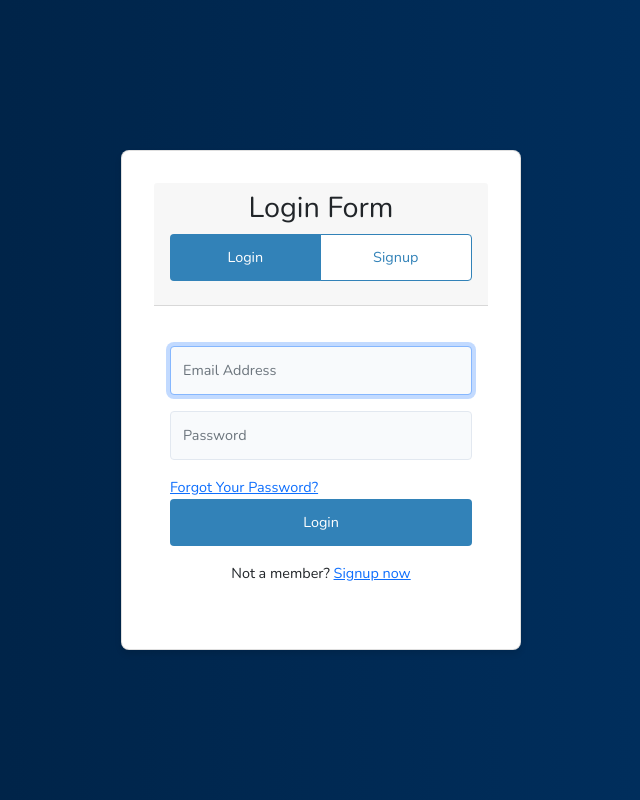
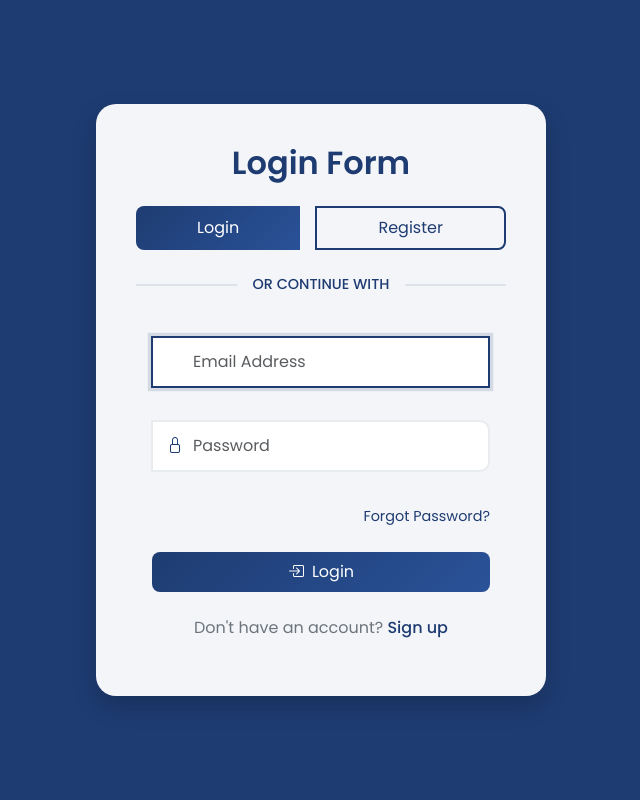
Before and after one commit to l4nszxc/l4nszxc-lavalustman_system, a PHP site: the page made by lavalustman_system/app/views/auth/login.php in a window 1280 px wide. Shown: the whole page, without its empty margins (319-959 px from the left). Run offline with PHP 8.4, Linux system fonts and the light colour scheme; the template is opened without the code that fills it, so the values that code supplies are empty.

Commit message:
updated ui of login reg

```diff
--- a/lavalustman_system/app/controllers/FlashcardsController.php
+++ b/lavalustman_system/app/controllers/FlashcardsController.php
@@ -2,11 +2,9 @@
 defined('PREVENT_DIRECT_ACCESS') OR exit('No direct script access allowed');
 
 class FlashcardsController extends Controller {
-    private $flashcardsModel;
-
     public function __construct() {
         parent::__construct();
-        $this->flashcardsModel = new FlashcardsModel();
+        $this->call ->model('flashcardsModel');
     }
 
 
--- a/lavalustman_system/app/views/auth/login.php
+++ b/lavalustman_system/app/views/auth/login.php
@@ -3,67 +3,163 @@
 <head>
     <meta charset="utf-8">
     <meta name="viewport" content="width=device-width, initial-scale=1">
-    <title>Login</title>
+    <title>Login - Gayoso Dental Clinic</title>
     <link rel="icon" type="image/png" href="<?=base_url();?>public/img/favicon.ico"/>
-    <!-- Fonts -->
-    <link rel="dns-prefetch" href="//fonts.gstatic.com">
-    <link href="https://fonts.googleapis.com/css?family=Nunito" rel="stylesheet">
-    <!-- Styles -->
-    <link href="<?=base_url();?>public/css/main.css" rel="stylesheet">
-    <link href="<?=base_url();?>public/css/style.css" rel="stylesheet">
+    <link href="https://fonts.googleapis.com/css2?family=Poppins:wght@400;500;600&display=swap" rel="stylesheet">
+    <link href="https://cdn.jsdelivr.net/npm/bootstrap@5.3.0/dist/css/bootstrap.min.css" rel="stylesheet">
+    <link rel="stylesheet" href="https://cdn.jsdelivr.net/npm/bootstrap-icons@1.11.2/font/bootstrap-icons.css">
     <style>
         body {
-            background: linear-gradient(to right, #001f3f, #003366);
+            font-family: 'Poppins', sans-serif;
+            background: linear-gradient(135deg, #1e3c72 0%, #1e3c72);
+            height: 100vh;
             display: flex;
             justify-content: center;
             align-items: center;
-            height: 100vh;
             margin: 0;
-            font-family: 'Nunito', sans-serif;
         }
         .card {
-            background: white;
-            border-radius: 8px;
-            box-shadow: 0 4px 6px rgba(0, 0, 0, 0.1);
+            background: rgba(255, 255, 255, 0.95);
+            border: none;
+            border-radius: 20px;
+            box-shadow: 0 10px 25px rgba(0,0,0,0.2);
+            padding: 2.5rem;
             width: 100%;
-            max-width: 400px;
-            padding: 2rem;
+            max-width: 450px;
+            transition: all 0.3s ease;
         }
         .card-header {
+            background: none;
+            border: none;
             text-align: center;
+            padding: 0 0 0rem 0;
+        }
+        .card-header h2 {
+            color: #1e3c72;
+            font-size: 2rem;
+            font-weight: 600;
             margin-bottom: 1.5rem;
-        }
-        .form-control {
-            width: 100%;
-            padding: 0.75rem;
-            margin-bottom: 1rem;
-            border: 1px solid #e2e8f0;
-            border-radius: 0.25rem;
-        }
-        .btn-primary {
-            background-color: #3282b8;
-            color: white;
-            padding: 0.75rem;
-            border: none;
-            border-radius: 0.25rem;
-            width: 100%;
-            cursor: pointer;
-        }
-        .btn-primary:hover {
-            background-color: #0f4c75;
-        }
-        .btn-outline {
-            background-color: white;
-            color: #3282b8;
-            border: 1px solid #3282b8;
         }
         .btn-group {
             display: flex;
+            gap: 1rem;
             justify-content: center;
-            margin-bottom: 1rem;
+            margin-bottom: 1.5rem;
         }
-        .btn-group .btn {
+        .btn-outline {
+            color: #1e3c72;
+            border: 2px solid #1e3c72;
+            background: transparent;
+            padding: 0.5rem 2rem;
+            border-radius: 8px;
+            transition: all 0.3s;
+        }
+        .btn-outline:hover {
+            background: rgba(30, 60, 114, 0.1);
+        }
+        .btn-primary {
+            background: linear-gradient(135deg, #1e3c72 0%, #2a5298 100%);
+            border: none;
+            padding: 0.5rem 2rem;
+            border-radius: 8px;
+            color: white;
+            transition: all 0.3s;
+        }
+        .btn-primary:hover {
+            background: linear-gradient(135deg, #2a5298 0%, #1e3c72 100%);
+            transform: translateY(-2px);
+            box-shadow: 0 5px 15px rgba(30, 60, 114, 0.4);
+        }
+        .input-group {
+        position: relative;
+        margin-bottom: 2rem;  /* Increased margin to accommodate error message */
+        }
+        .input-group i {
+            position: absolute;
+            left: 15px;
+            top: 50%;
+            transform: translateY(-50%);
+            color: #1e3c72;
+            z-index: 2;  /* Reduced z-index */
+        }
+        .form-control {
+            position: relative;
+            z-index: 1;  /* Base z-index */
+            border-radius: 10px;
+            padding: 0.75rem 1rem 0.75rem 2.5rem;
+            border: 2px solid #e9ecef;
+            font-size: 1rem;
+            transition: all 0.3s;
+        }
+        .form-control:focus {
+            border-color: #1e3c72;
+            box-shadow: 0 0 0 0.2rem rgba(30, 60, 114, 0.15);
+        }
+        .forgot-password {
+            text-align: right;
+            margin: 0.5rem 0 1.5rem;
+        }
+        .forgot-password a {
+            color: #1e3c72;
+            text-decoration: none;
+            font-size: 0.9rem;
+            transition: color 0.3s;
+        }
+        .forgot-password a:hover {
+            color: #2a5298;
+        }
+        .signup-link {
+            text-align: center;
+            margin-top: 1.5rem;
+            color: #6c757d;
+        }
+        .signup-link a {
+            color: #1e3c72;
+            font-weight: 500;
+            text-decoration: none;
+        }
+        .signup-link a:hover {
+            color: #2a5298;
+        }
+        .invalid-feedback {
+            position: absolute;
+            bottom: -1.5rem;  /* Position below input */
+            left: 0;
+            font-size: 0.85rem;
+            margin-top: 0.25rem;
+            color: #dc3545;
+        }
+        .form-control.error {
+        border-color: #dc3545;
+        }
+        label.error {
+            position: absolute;
+            bottom: -1.5rem;
+            left: 0;
+            color: #dc3545;
+            font-size: 0.85rem;
+            margin: 0;
+        }
+        .divider {
+        display: flex;
+        align-items: center;
+        text-align: center;
+        margin: 1.5rem 0;
+        }
+
+        .divider::before,
+        .divider::after {
+            content: '';
             flex: 1;
+            border-bottom: 2px solid rgba(30, 60, 114, 0.1);
+        }
+
+        .divider span {
+            padding: 0 1rem;
+            color: #1e3c72;
+            font-size: 0.9rem;
+            font-weight: 500;
+            text-transform: uppercase;
         }
     </style>
 </head>
@@ -72,38 +168,41 @@
         <div class="card-header">
             <h2>Login Form</h2>
             <div class="btn-group">
-                <button class="btn btn-primary">Login</button>
-                <button class="btn btn-outline" onclick="window.location.href='<?=site_url('auth/register');?>'">Signup</button>
+                <button class="btn btn-primary" onclick="window.location.href='<?=site_url('auth/login');?>'">Login</button>
+                <button class="btn btn-outline" onclick="window.location.href='<?=site_url('auth/register');?>'">Register</button>
+
             </div>
+            <div class="divider">
+            <span>or continue with</span>
+        </div>
         </div>
         <div class="card-body">
             <?php flash_alert(); ?>
             <form id="logForm" method="POST" action="<?=site_url('auth/login');?>">
                 <?php csrf_field(); ?>
-                <div class="form-group">
-                    <?php $LAVA =& lava_instance(); ?>
-                    <input id="email" type="email" class="form-control <?=$LAVA->session->flashdata('is_invalid');?>" name="email" placeholder="Email Address" value="" required autocomplete="email" autofocus>
-                    <span class="invalid-feedback" role="alert">
-                        <strong><?php echo $LAVA->session->flashdata('err_message'); ?></strong>
-                    </span>
+                <div class="input-group">
+                    <i class="bi bi-envelope"></i>
+                    <input id="email" type="email" class="form-control <?php echo isset($_SESSION['is_invalid']) ? $_SESSION['is_invalid'] : ''; ?>"
+                           name="email" placeholder="Email Address" required autofocus>
+                    <div class="invalid-feedback">
+                        <?php echo isset($_SESSION['err_message']) ? $_SESSION['err_message'] : ''; ?>
+                    </div>
                 </div>
-                <div class="form-group">
-                    <input id="password" type="password" class="form-control" name="password" placeholder="Password" minlength="8" required autocomplete="current-password">
+                <div class="input-group">
+                    <i class="bi bi-lock"></i>
+                    <input id="password" type="password" class="form-control"
+                           name="password" placeholder="Password" minlength="8" required>
                 </div>
-                <div class="form-group">
-                    <a href="<?=site_url('auth/password-reset');?>" class="text-sm text-blue-600 hover:underline">
-                        Forgot Your Password?
-                    </a>
+                <div class="forgot-password">
+                    <a href="<?=site_url('auth/password-reset');?>">Forgot Password?</a>
                 </div>
-                <div class="form-group">
-                    <button type="submit" class="btn btn-primary">
-                        Login
-                    </button>
-                </div>
+                <button type="submit" class="btn btn-primary w-100">
+                    <i class="bi bi-box-arrow-in-right me-2"></i>Login
+                </button>
             </form>
-            <p class="text-center mt-3">
-                Not a member? <a href="<?=site_url('auth/register');?>" class="text-blue-600 hover:underline">Signup now</a>
-            </p>
+            <div class="signup-link">
+                Don't have an account? <a href="<?=site_url('auth/register');?>">Sign up</a>
+            </div>
         </div>
     </div>
     <script src="https://cdn.jsdelivr.net/npm/bootstrap@5.1.3/dist/js/bootstrap.bundle.min.js" integrity="sha384-ka7Sk0Gln4gmtz2MlQnikT1wXgYsOg+OMhuP+IlRH9sENBO0LRn5q+8nbTov4+1p" crossorigin="anonymous"></script>
```
Also changed, not shown: lavalustman_system/app/views/auth/register.php (+137 -57 lines).
